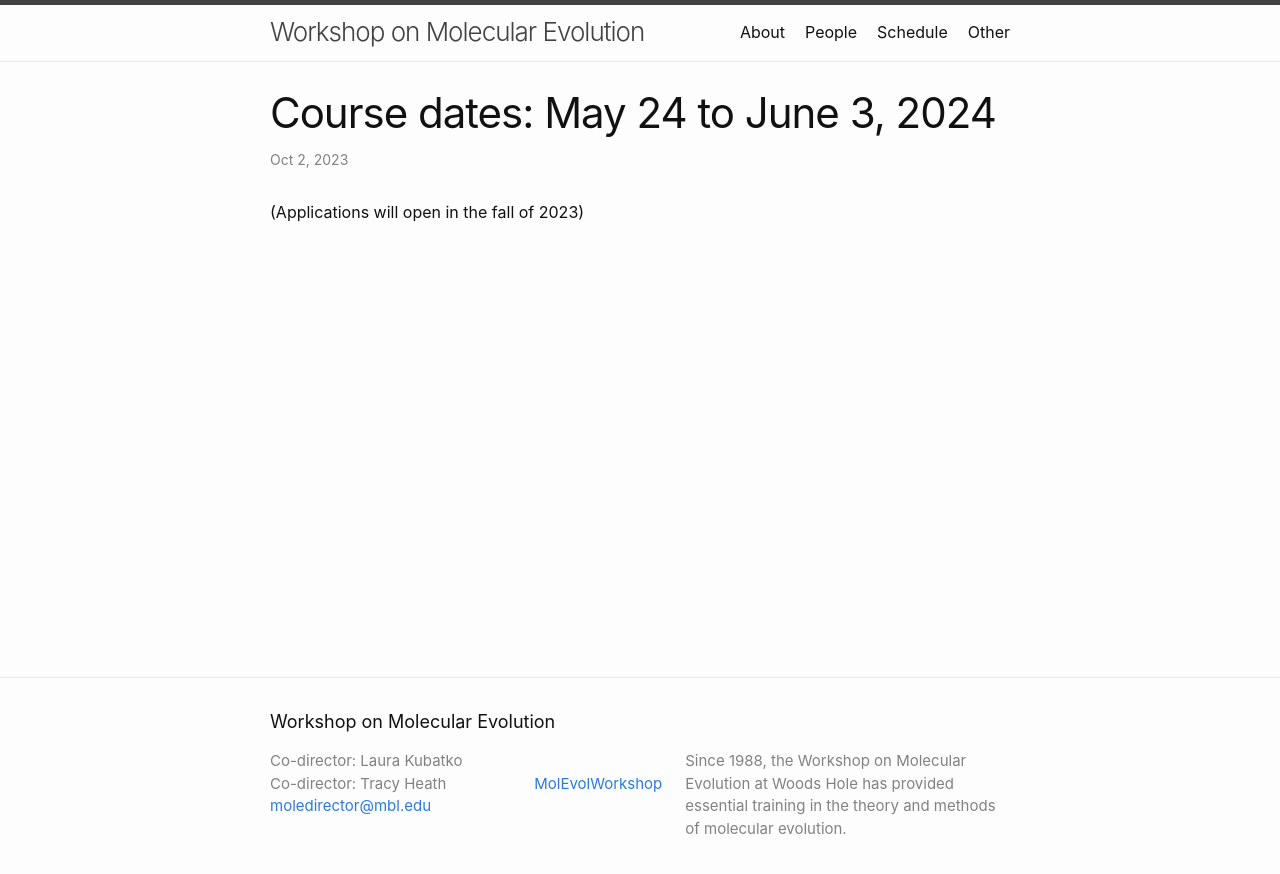
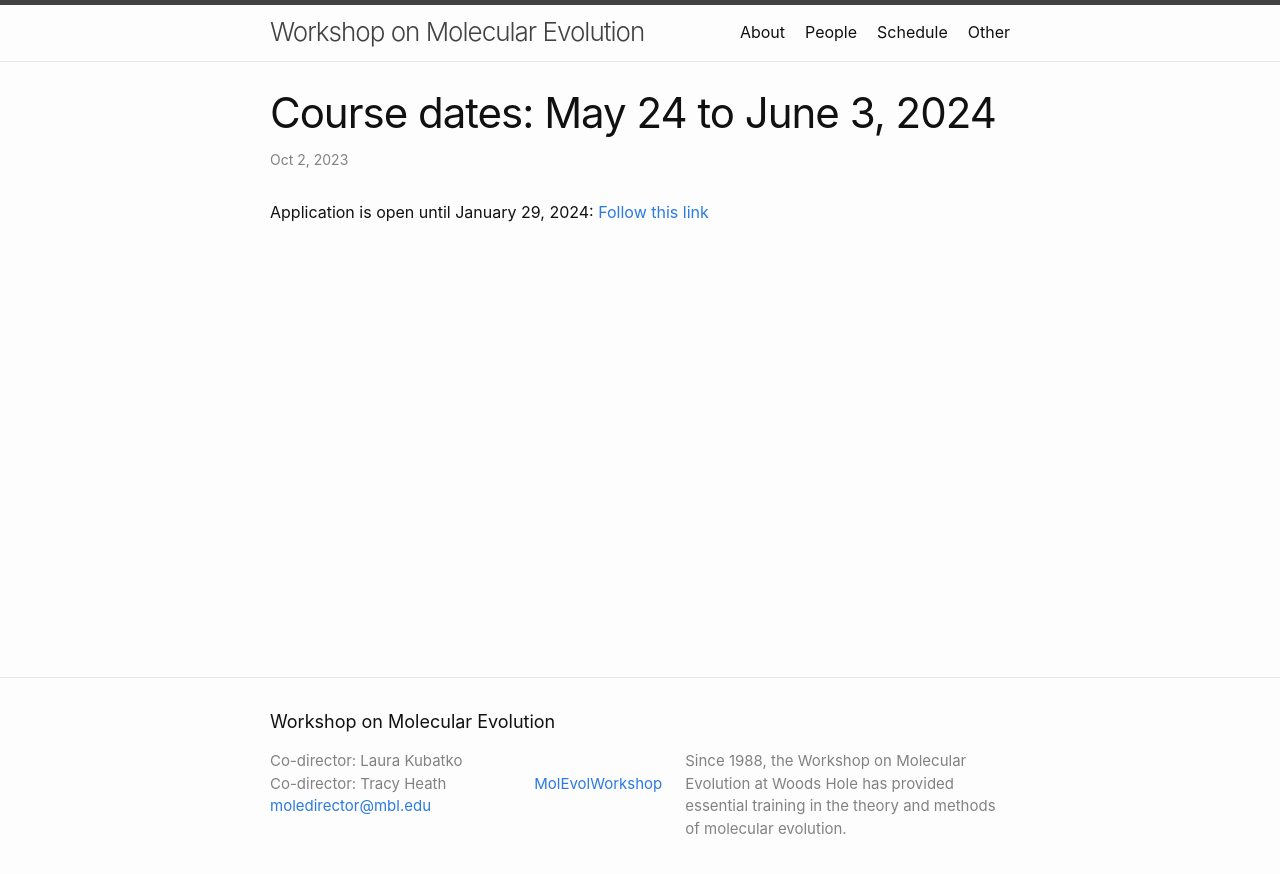
Before and after one commit to molevolworkshop/molevolworkshop.github.io, a Jekyll site: the page built from _posts/2019-10-07-welcome-to-molevol.md, in a window 1280 px wide. Shown: the top 874 px of the page. Built offline with Jekyll 4.4.1, drawn with Linux system fonts in a browser that asks for light colours.

Commit message:
adde the link to the application registration site [hopefully with the correct syntax]

```diff
--- a/_posts/2019-10-07-welcome-to-molevol.md
+++ b/_posts/2019-10-07-welcome-to-molevol.md
@@ -4,4 +4,4 @@ title:  "Course dates: May 24 to June 3, 2024"
 date:   2023-10-02 10:09:00 -0400
 categories: 2023 workshop
 ---
-(Applications will open in the fall of 2023)
+Application is open until January 29, 2024: [Follow this link](https://www.mbl.edu/education/advanced-research-training-courses/course-offerings/workshop-molecular-evolution)
```
